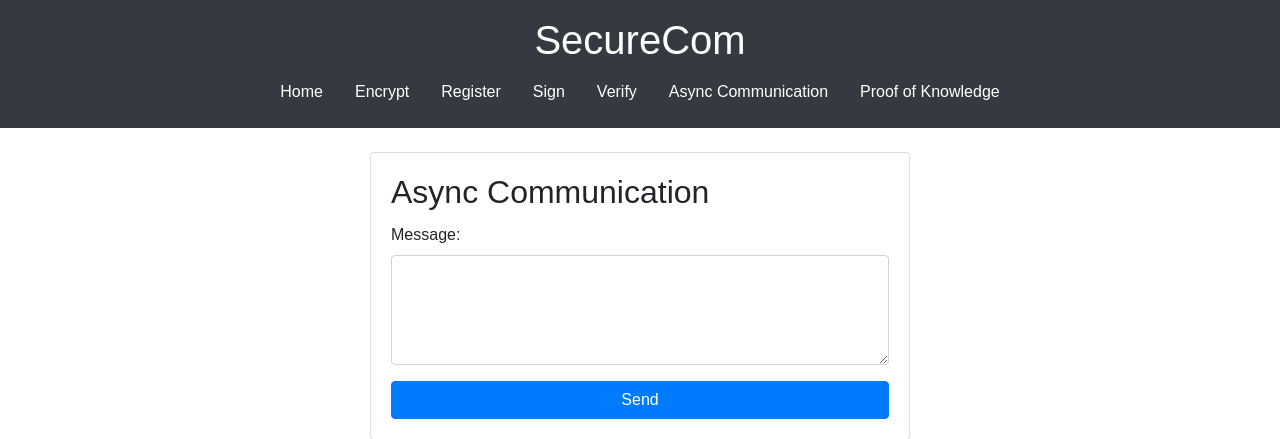
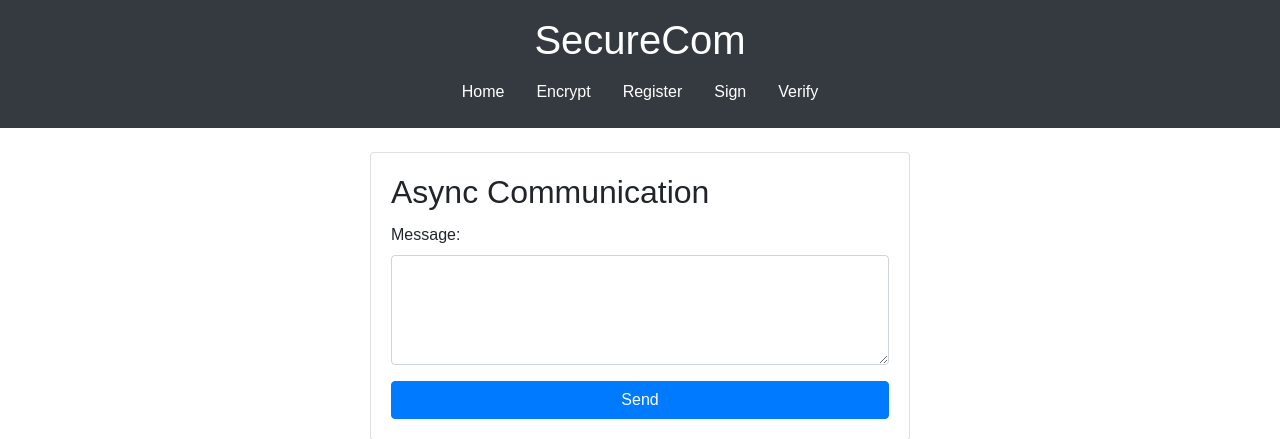
Before and after one commit to Elpidio16/Protocol-de-com_mini_PKI, a Flask app: page /async in a window 1280 px wide. Shown: the top 439 px of the page. Run offline with Flask 3, Linux system fonts and the light colour scheme; some libraries are stand-ins or nearby versions.

Commit message:
my five commit

```diff
--- a/app/templates/base.html
+++ b/app/templates/base.html
@@ -16,8 +16,8 @@
             <a class="nav-link text-white" href="{{ url_for('routes.register') }}">Register</a>
             <a class="nav-link text-white" href="{{ url_for('routes.sign') }}">Sign</a>
             <a class="nav-link text-white" href="{{ url_for('routes.verify') }}">Verify</a>
-            <a class="nav-link text-white" href="{{ url_for('routes.async_communication') }}">Async Communication</a>
-            <a class="nav-link text-white" href="{{ url_for('routes.proof') }}">Proof of Knowledge</a>
+            <!-- <a class="nav-link text-white" href="{{ url_for('routes.async_communication') }}">Async Communication</a>
+            <a class="nav-link text-white" href="{{ url_for('routes.proof') }}">Proof of Knowledge</a> -->
         </nav>
     </header>
     <main class="container mt-4">
```
